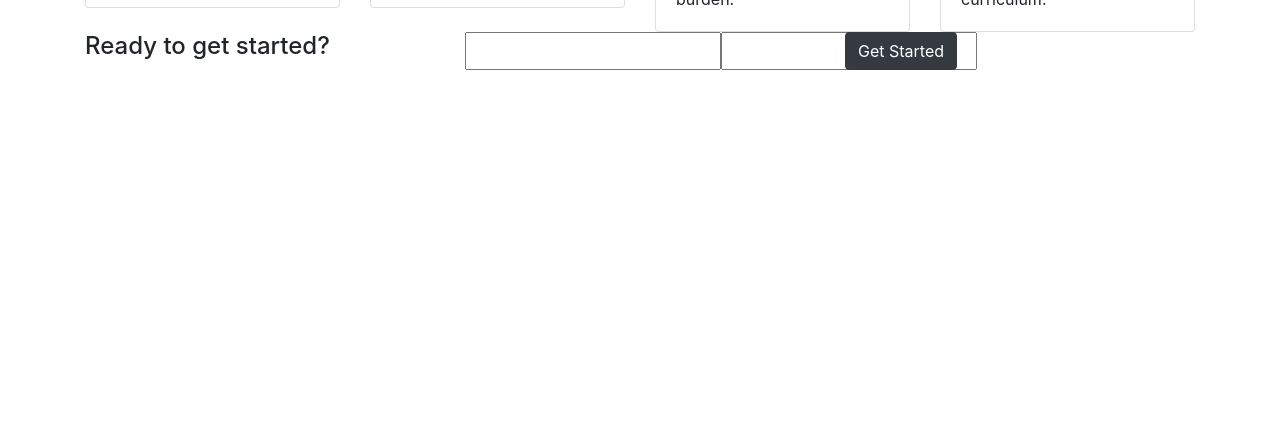
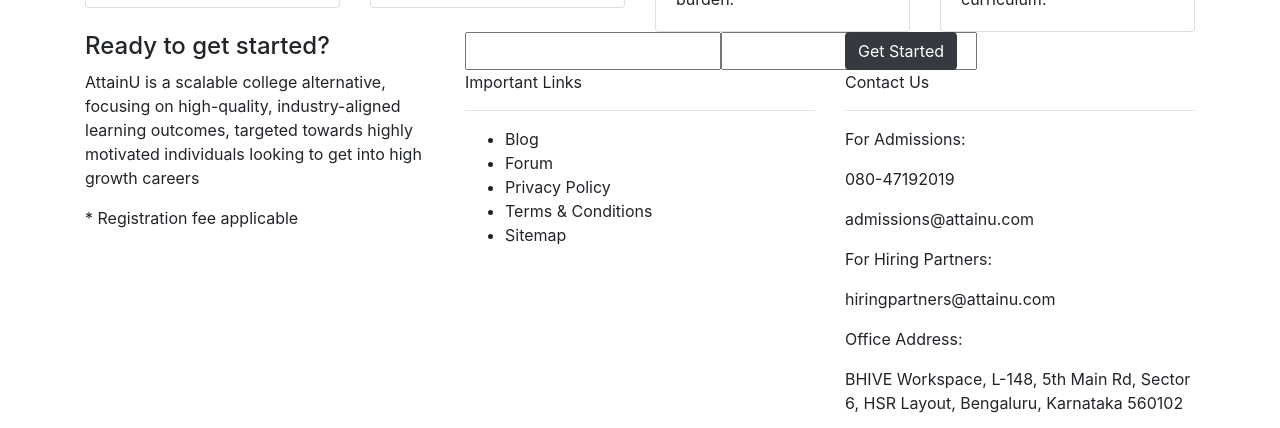
Before and after one commit to Fahimkhan9/task-attainU, a React (Create React App) app: page / in a window 1280 px wide. Shown: the part 3622-4050 px from the top of the page. Before the commit the page ends 3692 px from the top, so only its background shows below. Built offline with nearby package versions, Linux system fonts and the light colour scheme.

Commit message:
added-footer-section

```diff
--- a/src/App.js
+++ b/src/App.js
@@ -12,6 +12,7 @@
 import LookingFor from "./components/LookingFor/LookingFor";
 import InThePress from "./components/InThePress/InThePress";
 import GetStartedForm from "./components/GetStartedForm/GetStartedForm";
+import Footer from "./components/Footer/Footer";
 
 const App = () => {
   return (
@@ -31,6 +32,7 @@
       <LookingFor />
       <InThePress />
       <GetStartedForm />
+      <Footer />
     </div>
   );
 };
--- /dev/null
+++ b/src/components/Footer/Footer.js
@@ -0,0 +1,54 @@
+import React from "react";
+
+const Footer = () => {
+  return (
+    <div>
+      <div className="container">
+        <div className="row">
+          <div className="col-md-4">
+            <p>
+              AttainU is a scalable college alternative, focusing on
+              high-quality, industry-aligned learning outcomes, targeted towards
+              highly motivated individuals looking to get into high growth
+              careers
+            </p>
+            <p>* Registration fee applicable</p>
+          </div>
+          <div className="col-md-4">
+            <p>Important Links</p>
+            <hr />
+            <ul>
+              <li>Blog</li>
+              <li>Forum</li>
+              <li>Privacy Policy</li>
+              <li>Terms & Conditions</li>
+              <li>Sitemap</li>
+            </ul>
+          </div>
+          <div className="col-md-4">
+            <div>
+              <p>Contact Us</p>
+              <hr />
+              <p>For Admissions:</p>
+              <p> 080-47192019</p>
+              <p>admissions@attainu.com</p>
+            </div>
+            <div>
+              <p>For Hiring Partners:</p>
+              <p>hiringpartners@attainu.com</p>
+            </div>
+            <div>
+              <p>Office Address:</p>
+              <address>
+                BHIVE Workspace, L-148, 5th Main Rd, Sector 6, HSR Layout,
+                Bengaluru, Karnataka 560102
+              </address>
+            </div>
+          </div>
+        </div>
+      </div>
+    </div>
+  );
+};
+
+export default Footer;
```
